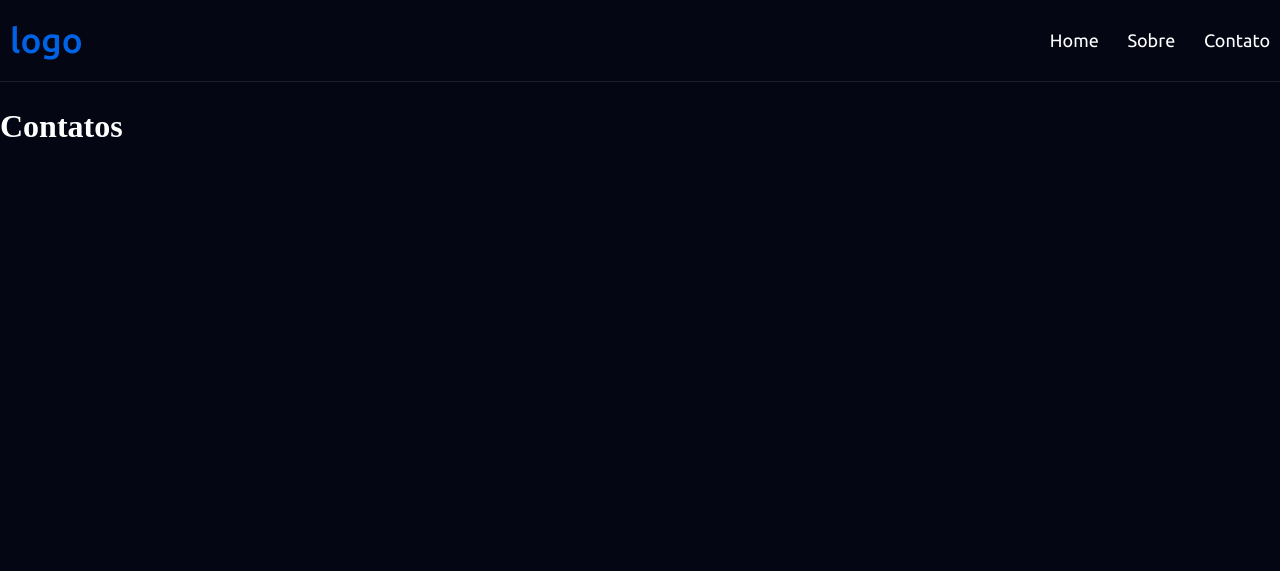
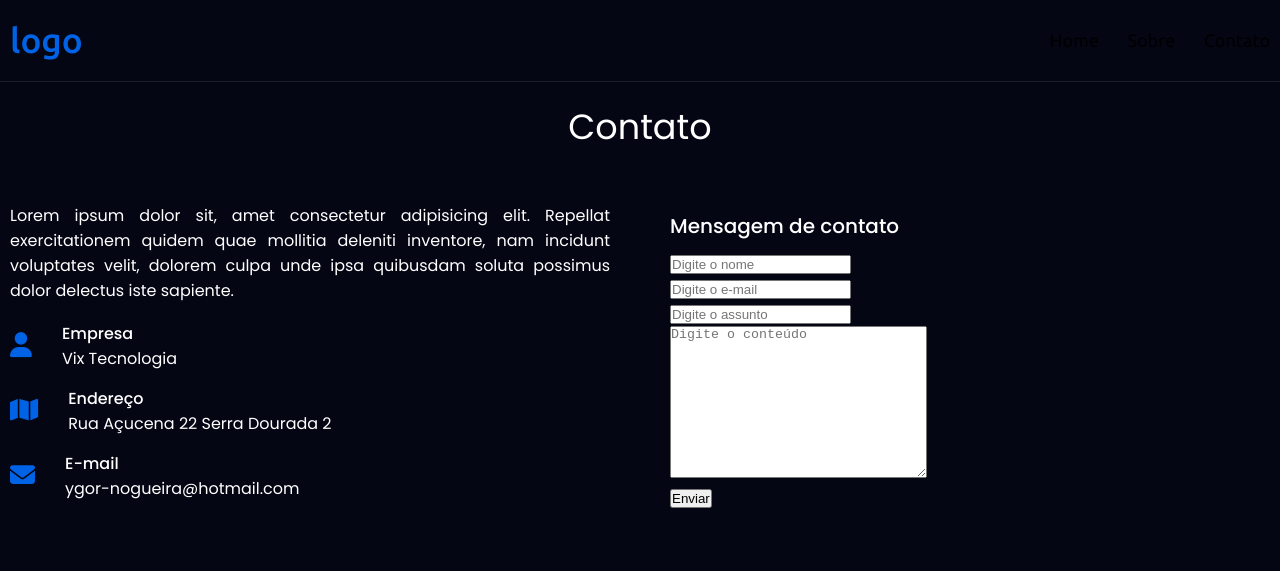
Before and after one commit to ygorp/Vix-Shop, a plain HTML site: page contato.html in a window 1280 px wide. Drawn offline with Linux system fonts and the light colour scheme.

Commit message:
criando e estilizando a página contato, coloquei as cores, tamanhos de font, margens e alinhamento

```diff
--- a/contato.html
+++ b/contato.html
@@ -26,8 +26,80 @@
         </div>
     </nav>
 
-    <br><br><br><br><br><br>
-    <h1>Contatos</h1>
+    <section class="contact">
+        <div class="max-width">
+            <h2 class="title">Contato</h2>
+            <div class="contact-content">
+                <div class="column left">
+                    <p>Lorem ipsum dolor sit, amet consectetur adipisicing elit. Repellat exercitationem quidem quae mollitia deleniti inventore, nam incidunt voluptates velit, dolorem culpa unde ipsa quibusdam soluta possimus dolor delectus iste sapiente.</p>
+                    <div class="icons">
+                        <div class="rows">
+                            <i class="fa fa-user"></i>
+                            <div class="info">
+                                <div class="head">
+                                    Empresa
+                                </div>
+                                <div class="sub-title">
+                                    Vix Tecnologia
+                                </div>
+                            </div>
+                        </div>
+
+                        <div class="rows">
+                            <i class="fa fa-map"></i>
+                            <div class="info">
+                                <div class="head">
+                                    Endereço
+                                </div>
+                                <div class="sub-title">
+                                    Rua Açucena 22 Serra Dourada 2
+                                </div>
+                            </div>
+                        </div>
+
+                        <div class="rows">
+                            <i class="fa fa-envelope"></i>
+                            <div class="info">
+                                <div class="head">
+                                    E-mail
+                                </div>
+                                <div class="sub-title">
+                                    ygor-nogueira@hotmail.com
+                                </div>
+                            </div>
+                        </div>
+                    </div>
+                </div>
+                <div class="column right">
+                    <div class="text">
+                        Mensagem de contato
+                    </div>
+                    <form action="">
+                        <div class="fields">
+                            <div class="field name">
+                                <input type="text" name="nome" id="nome" placeholder="Digite o nome" required>
+                            </div>
+                            <div class="field email">
+                                <input type="email" name="email" id="email" placeholder="Digite o e-mail" required>
+                            </div>
+                        </div>
+
+                        <div class="field">
+                            <input type="text" name="assunto" id="assunto" placeholder="Digite o assunto" required>
+                        </div>
+
+                        <div class="field textarea">
+                            <textarea cols="30" rows="10" placeholder="Digite o conteúdo"></textarea>
+                        </div>
+
+                        <div class="button-area">
+                            <button type="submit">Enviar</button>
+                        </div>
+                    </form>
+                </div>
+            </div>
+        </div>
+    </section>
 
     <script src="https://kit.fontawesome.com/6215fc3775.js" crossorigin="anonymous"></script>
     <script src="/js/index.js"></script>
--- a/css/style.css
+++ b/css/style.css
@@ -18,7 +18,6 @@
 
 body{
     background-color: var(--main-color);
-    color: var(--site-color);
 }
 
 .max-width {
@@ -422,3 +421,69 @@ footer span a:hover {
         margin-top: 50px;
     }
 }
+
+/*FIM PÁGINA SOBRE A EMPRESA*/
+
+/*INICIO PÁGINA CONTATO*/
+
+.contact {
+    color: var(--site-color);
+    background-color: var(--main-color);
+    font-family: 'Poppins', sans-serif;
+}
+
+.contact .title {
+    text-align: center;
+    margin-bottom: 50px;
+    padding-top: 50px;
+    font-weight: 400;
+    font-size: 35px;
+}
+
+.contact .contact-content {
+    display: flex;
+    flex-wrap: wrap;
+    align-items: center;
+    justify-content: space-between;
+}
+
+.contact .contact-content .column {
+    width: calc(50% - 30px);
+}
+
+.contact .contact-content .left p {
+    text-align: justify;
+}
+
+.contact .contact-content .left .icons {
+    margin: 10px 0;
+}
+
+.contact .contact-content .rows {
+    display: flex;
+    height: 65px;
+    align-items: center;
+}
+
+.contact .contact-content .rows .info {
+    margin-left: 30px;
+}
+
+.contact .contact-content .rows i {
+    font-size: 25px;
+    color: var(--active-color);
+}
+
+.contact .contact-content .info .head {
+    font-weight: 500;
+}
+
+.contact .contact-content .info .sub-title {
+    color: var(--site-color);
+}
+
+.contact .contact-content .text {
+    font-size: 20px;
+    font-weight: 500;
+    margin-bottom: 10px;
+}
```
